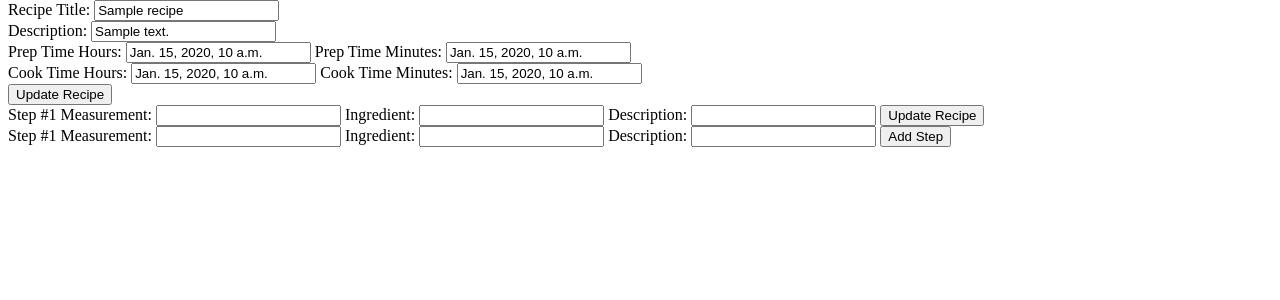
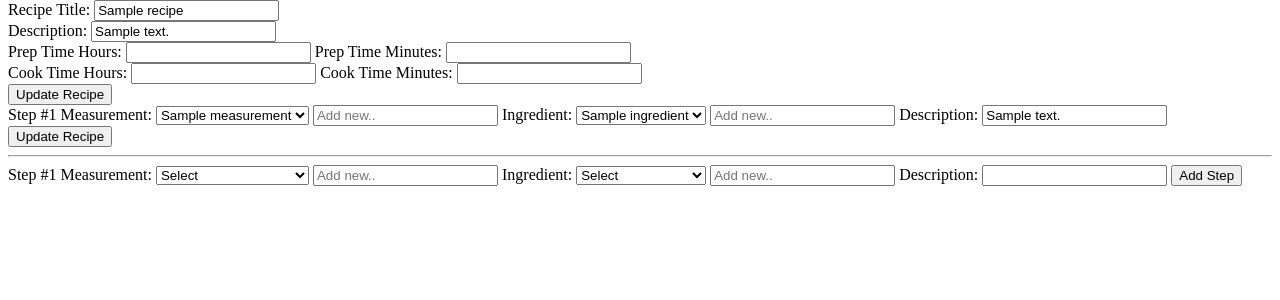
Before and after one commit to jgdepew/potluck, a Django app: template apps/cooking_app/templates/cooking_app/edit_recipe.html in a window 1280 px wide. Shown: the part 111-411 px from the top of the page. Run offline with Django 3.2, Linux system fonts and the light colour scheme; the template is opened without the code that fills it: most values are stand-ins (such as "Sample title", 1, 10 or a date in 2020).

Commit message:
updating models, adding functionality to add steps, ingredients, and measurements

```diff
--- a/apps/cooking_app/templates/cooking_app/edit_recipe.html
+++ b/apps/cooking_app/templates/cooking_app/edit_recipe.html
@@ -45,36 +45,67 @@
             {% csrf_token %}
             <label>Recipe Title: <input type="text" name="title" value="{{recipe.title}}"></label><br>
             <label>Description: <input type="text" name="description" value="{{recipe.description}}"></label><br>
-            <label>Prep Time Hours: <input type="text" name="prep_time_hour" value="{{recipe.prep_time_hour}}"></label>
-            <label>Prep Time Minutes: <input type="text" name="prep_time_minute" value="{{recipe.prep_time_minute}}"></label><br>
-            <label>Cook Time Hours: <input type="text" name="cook_time_hour" value="{{recipe.cook_time_hour}}"></label>
-            <label>Cook Time Minutes: <input type="text" name="cook_time_minute" value="{{recipe.cook_time_minute}}"></label><br>
+            <label>Prep Time Hours: <input type="number" name="prep_time_hour" value="{{recipe.prep_time_hour}}" min="0"></label>
+            <label>Prep Time Minutes: <input type="number" name="prep_time_minute" value="{{recipe.prep_time_minute}}" min="0"></label><br>
+            <label>Cook Time Hours: <input type="number" name="cook_time_hour" value="{{recipe.cook_time_hour}}" min="0"></label>
+            <label>Cook Time Minutes: <input type="number" name="cook_time_minute" value="{{recipe.cook_time_minute}}" min="0"></label><br>
             <input type="submit" value="Update Recipe">
         </form>
         <div id="steps">
             {% for step in steps %}
                 <!-- grab all stpes here -->
                 <div class="step">
-                    <form action="{% url 'potluck:update_step' %}" method="post">
+                    <form action="{% url 'potluck:update_step' step_id=step.id%}" method="post">
                         {% csrf_token %}
-                        <label>Step #{{step.step_number}} <input type="hidden" name="step_number" value="{{step.step_number}}"></label>
-                        <label>Measurement: <input type="text" name="title"></label>
-                        <label>Ingredient: <input type="text" name="ingredient"></label>
-                        <label>Description: <input type="text" name="description"></label>
-                        <input type="hidden" name="cook_time"></label>
+                        <label>Step #{{step.step_number}}</label>
+                        <label>Measurement: <select name='measurement'>
+                            {% for measurement in measurements %}
+                                {% if measurement ==  step.measurement %}
+                                    <option selected="selected" value="{{measurement.measurement}}">{{measurement.measurement}}</option>
+                                {% else %}
+                                    <option value="{{measurement.measurement}}">{{measurement.measurement}}</option>
+                                {% endif %}
+                            {% endfor %}
+                        </select></label>
+                        <input type="text" name="new_measurement" placeholder="Add new..">
+                        <label>Ingredient: <select name='ingredient'>
+                            {% for ingredient in ingredients %}
+                                {% if ingredient ==  step.ingredient %}
+                                    <option selected="selected" value="{{ingredient.ingredient}}">{{ingredient.ingredient}}</option>
+                                {% else %}
+                                    <option value="{{ingredient.ingredient}}">{{ingredient.ingredient}}</option>
+                                {% endif %}
+                            {% endfor %}
+                        </select></label>
+                        <input type="text" name="new_ingredient" placeholder="Add new..">
+                        <label>Description: <input type="text" name="description" value="{{step.description}}"></label>
+                        <input type="hidden" name="step_id" value="{{step.id}}">
                         <input type="submit" value="Update Recipe">
                     </form>
                 </div>
             {% endfor %}
             <!-- show form to add a new step here -->
+            <hr>
             <div id="new_step">
                 <form action="{% url 'potluck:add_step' %}" method="post">
                     {% csrf_token %}
                     <label>Step #{{step_count}} <input type="hidden" name="step_number" value="{{step_count}}"></label>
-                    <label>Measurement: <input type="text" name="title"></label>
-                    <label>Ingredient: <input type="text" name="ingredient"></label>
+                    <label>Measurement: <select name='measurement'>
+                        <option value="">Select</option>
+                        {% for measurement in measurements %}
+                            <option value="{{measurement.measurement}}">{{measurement.measurement}}</option>
+                        {% endfor %}
+                    </select></label>
+                    <input type="text" name="new_measurement" placeholder="Add new..">
+                    <label>Ingredient: <select name='ingredient'>
+                        <option value="">Select</option>
+                        {% for ingredient in ingredients %}
+                        <option value="{{ingredient.ingredient}}">{{ingredient.ingredient}}</option>
+                        {% endfor %}
+                    </select></label>
+                    <input type="text" name="new_ingredient" placeholder="Add new..">
                     <label>Description: <input type="text" name="description"></label>
-                    <input type="hidden" name="cook_time"></label>
+                    <input type="hidden" name="recipe_id" value="{{recipe.id}}">
                     <input type="submit" value="Add Step">
                 </form>
             </div>
--- a/apps/cooking_app/urls.py
+++ b/apps/cooking_app/urls.py
@@ -11,5 +11,5 @@ urlpatterns = [
     url(r'^add_recipe$', views.add_recipe, name='add_recipe'),
     url(r'^edit_recipe/(?P<recipe_id>\d+)$', views.edit_recipe, name='edit_recipe'),
     url(r'^add_step$', views.add_step, name='add_step'),
-    url(r'^update_step$', views.update_step, name='update_step'),
+    url(r'^update_step(?P<step_id>\d+)$', views.update_step, name='update_step'),
 ]
```
Also changed, not shown: apps/cooking_app/models.py (+38 -11 lines), apps/cooking_app/templates/cooking_app/add_recipe.html (+4 -4 lines), apps/cooking_app/views.py (+11 -6 lines), apps/cooking_app/migrations/0001_initial.py.
